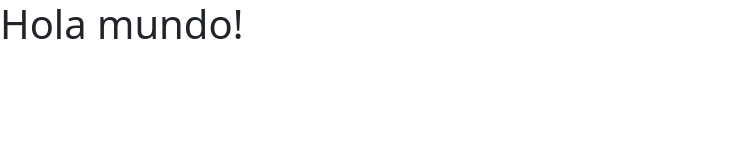
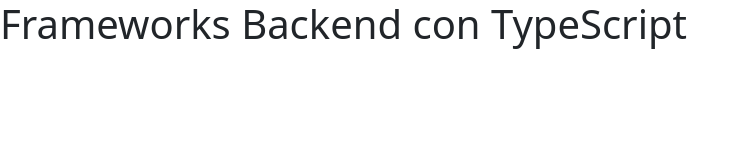
Before and after one commit to IvonneBarco/backend-practica-0.0.0, a plain HTML site: page index.html in a window 1280 px wide. Shown: the whole page, without its empty margins (0-747 px from the left). Drawn offline with nearby package versions, Linux system fonts and the light colour scheme.

Commit message:
change: se cambia por nombre del curso

```diff
--- a/index.html
+++ b/index.html
@@ -14,7 +14,7 @@
 
 <body>
 
-    <h1>Hola mundo!</h1>
+    <h1>Frameworks Backend con TypeScript</h1>
 </body>
 
 </html>
```
